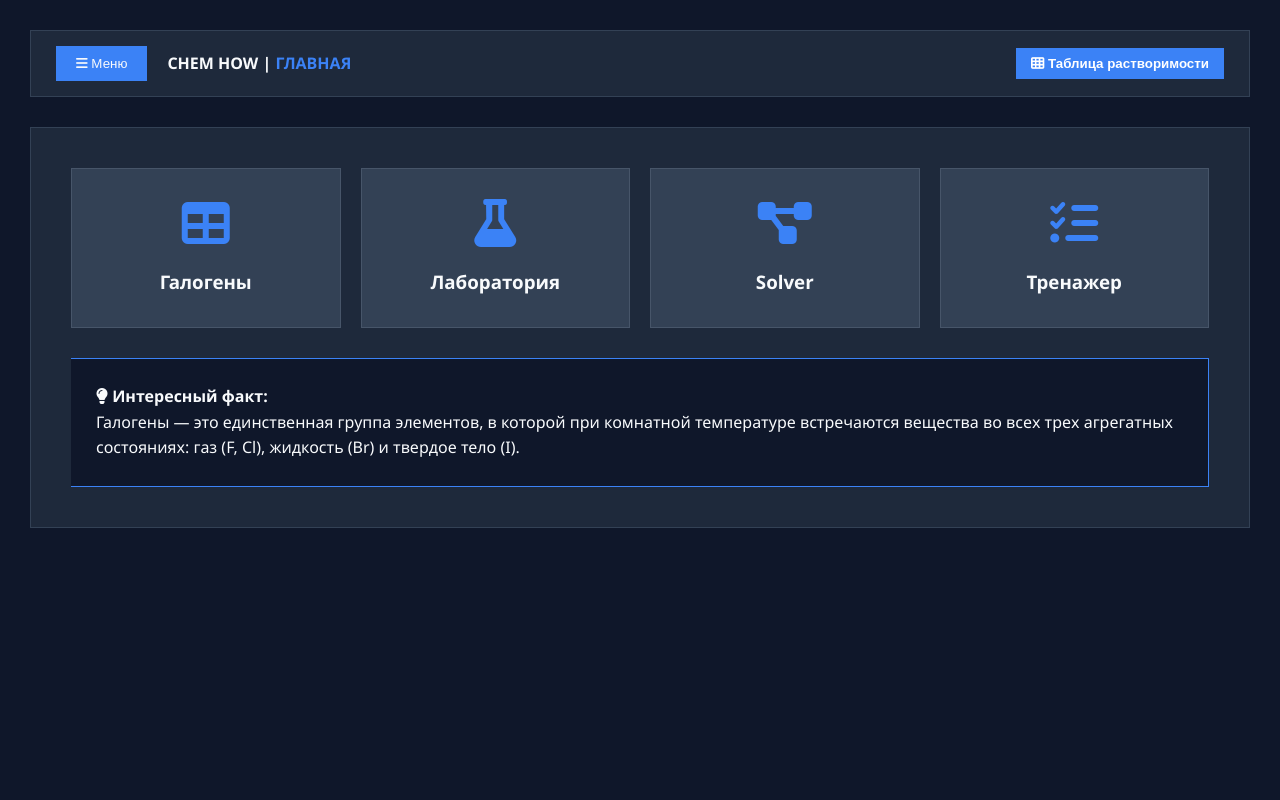
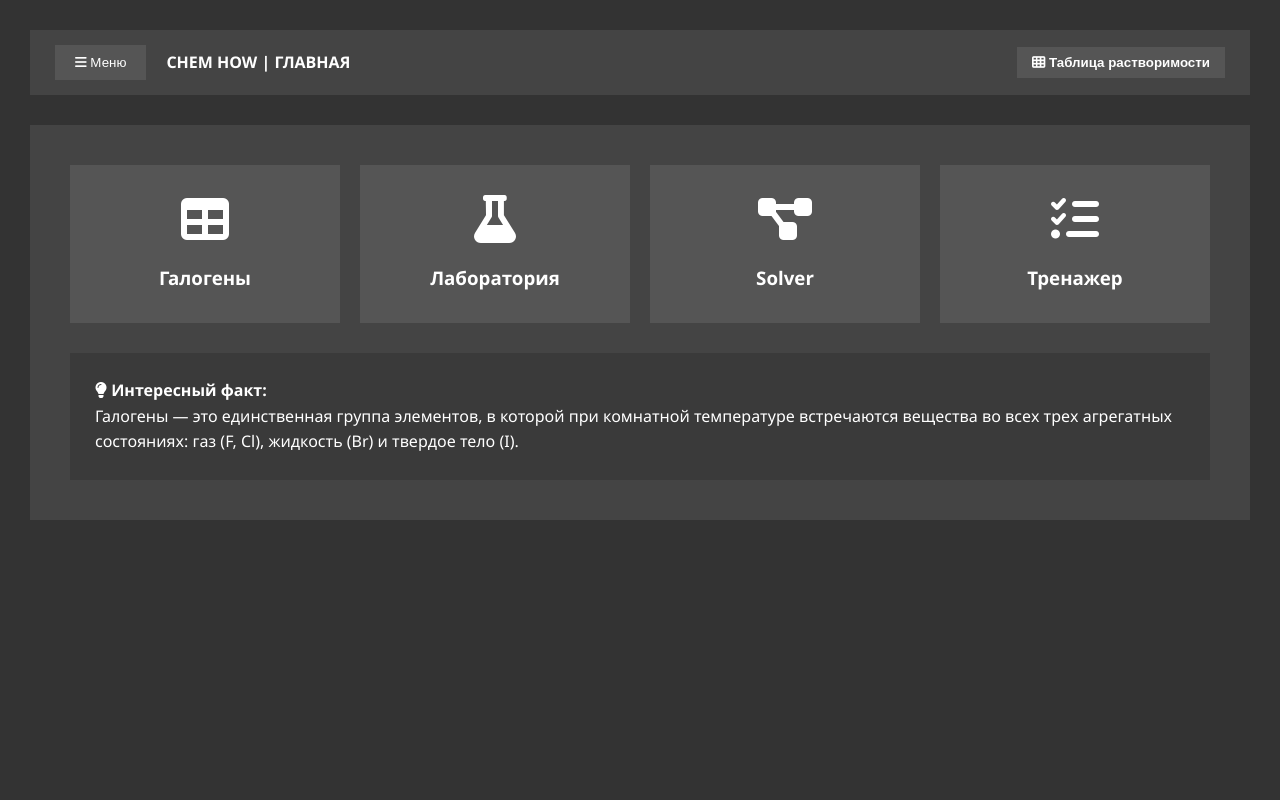
Before and after one commit to svechnikovada/ChemHow_2, a Python web app: template app/templates/base.html in a window 1280 px wide. Run offline with Jinja, Linux system fonts and the light colour scheme; the template is opened without the code that fills it, so the values that code supplies are empty.

Commit message:
Update base.html

```diff
--- a/app/templates/base.html
+++ b/app/templates/base.html
@@ -7,129 +7,114 @@
     <link rel="stylesheet" href="https://cdnjs.cloudflare.com/ajax/libs/font-awesome/6.0.0/css/all.min.css">
     <style>
         * { margin: 0; padding: 0; box-sizing: border-box; }
-        body { font-family: 'Segoe UI', Tahoma, Geneva, Verdana, sans-serif; background: #0f172a; color: #f8fafc; line-height: 1.6; overflow-x: hidden; }
+        body { background: #333333; color: #ffffff; font-family: 'Segoe UI', Tahoma, Geneva, Verdana, sans-serif; line-height: 1.6; }
         .container { display: flex; min-height: 100vh; }
 
-        /* Сайдбар — вообще без декора */
+        /* Сайдбар */
         .sidebar {
-            width: 280px; background: #1e293b;
-            color: white; padding: 20px 0; position: fixed; height: 100vh;
+            width: 280px; background: #444444;
+            color: #ffffff; padding: 20px 0; position: fixed; height: 100vh;
             left: 0; top: 0; transform: translateX(-100%); transition: transform 0s;
             z-index: 1000;
         }
         .sidebar.active { transform: translateX(0); }
-        .sidebar-header { display: flex; justify-content: space-between; align-items: center; padding: 0 20px 20px; border-bottom: 1px solid #334155; }
+        .sidebar-header { display: flex; justify-content: space-between; align-items: center; padding: 0 20px 20px; border-bottom: 1px solid #555555; }
         .nav-menu { list-style: none; padding: 20px 0; }
-        .nav-item { padding: 15px 25px; cursor: pointer; background: transparent; border-left: none; }
-        .nav-item a { color: white; text-decoration: none; display: flex; align-items: center; gap: 15px; }
+        .nav-item { padding: 15px 25px; cursor: pointer; background: transparent; }
+        .nav-item a { color: #ffffff; text-decoration: none; display: flex; align-items: center; gap: 15px; }
 
-        /* Контент — без скруглений и теней */
+        /* Контент */
         .main-content { flex: 1; padding: 30px; margin-left: 0; }
-        .top-bar { background: #1e293b; padding: 15px 25px; margin-bottom: 30px; display: flex; align-items: center; border: 1px solid #334155; }
-        .menu-toggle { background: #3b82f6; color: white; border: none; padding: 10px 20px; cursor: pointer; }
+        .top-bar { background: #444444; padding: 15px 25px; margin-bottom: 30px; display: flex; align-items: center; }
+        .menu-toggle { background: #555555; color: #ffffff; border: none; padding: 10px 20px; cursor: pointer; }
 
-        .content-section { display: none; background: #1e293b; padding: 40px; border: 1px solid #334155; }
+        .content-section { display: none; background: #444444; padding: 40px; }
         .content-section.active { display: block; }
 
-        /* Сетка плиток — без hover эффектов и скруглений */
+        /* Сетка плиток */
         .home-grid { display: grid; grid-template-columns: repeat(auto-fit, minmax(220px, 1fr)); gap: 20px; }
-        .nav-box { background: #334155; padding: 30px 20px; text-align: center; cursor: pointer; border: 1px solid #475569; }
-        .nav-box i { font-size: 3rem; color: #3b82f6; margin-bottom: 20px; }
+        .nav-box { background: #555555; padding: 30px 20px; text-align: center; cursor: pointer; }
+        .nav-box i { font-size: 3rem; color: #ffffff; margin-bottom: 20px; }
 
-        .fact-card { background: #0f172a; border: 1px solid #3b82f6; padding: 25px; margin-top: 30px; }
+        .fact-card { background: #3a3a3a; padding: 25px; margin-top: 30px; }
 
         /* Квантовые ячейки */
         .quantum-box { display: flex; gap: 20px; margin: 15px 0; }
-        .cell { width: 36px; height: 36px; border: 2px solid #3b82f6; display: inline-flex; align-items: center; justify-content: center; position: relative; background: #fff; color: #000; margin-right: 5px; font-weight: bold; }
-        .spin-up { color: #ef4444; opacity: 0; }
-        .spin-down { color: #3b82f6; opacity: 0; }
+        .cell { width: 36px; height: 36px; border: 2px solid #ffffff; display: inline-flex; align-items: center; justify-content: center; position: relative; background: #ffffff; color: #000000; margin-right: 5px; font-weight: bold; }
+        .spin-up { color: #ff4444; opacity: 0; }
+        .spin-down { color: #4444ff; opacity: 0; }
         .visible { opacity: 1; }
 
-        /* Элементы таблицы — без скруглений */
+        /* Элементы таблицы */
         .halogen-grid { display: grid; grid-template-columns: repeat(auto-fill, minmax(140px, 1fr)); gap: 20px; }
-        .element-card { background: #334155; border: 2px solid #3b82f6; padding: 20px; text-align: center; cursor: pointer; }
-        .element-card .symbol { font-size: 2.2rem; font-weight: 800; color: #3b82f6; }
+        .element-card { background: #555555; border: 2px solid #ffffff; padding: 20px; text-align: center; cursor: pointer; }
+        .element-card .symbol { font-size: 2.2rem; font-weight: 800; color: #ffffff; }
 
-        /* Лаборатория — убраны скругления и лишние обводки */
+        /* Лаборатория */
         .lab-layout { display: grid; grid-template-columns: 1fr 450px; gap: 30px; }
-        .shelf { background: #0f172a; padding: 20px; border: 1px solid #334155; height: fit-content; }
-        .shelf-title { font-size: 0.65rem; color: #94a3b8; text-transform: uppercase; margin: 10px 0 5px; border-bottom: 1px solid #334155; padding-bottom: 2px; }
+        .shelf { background: #3a3a3a; padding: 20px; height: fit-content; }
+        .shelf-title { font-size: 0.65rem; color: #cccccc; text-transform: uppercase; margin: 10px 0 5px; border-bottom: 1px solid #555555; padding-bottom: 2px; }
         .btn-grid { display: grid; grid-template-columns: repeat(4, 1fr); gap: 5px; }
-        .lab-btn { background: #334155; color: #f1f5f9; border: none; padding: 6px 2px; cursor: pointer; font-size: 0.7rem; }
+        .lab-btn { background: #555555; color: #ffffff; border: none; padding: 6px 2px; cursor: pointer; font-size: 0.7rem; }
 
-        .work-bench { background: #0f172a; border: 2px solid #3b82f6; display: flex; flex-direction: column; align-items: center; padding: 30px; min-height: 600px; position: relative; }
-        .test-tube { width: 85px; height: 240px; border: 2px solid rgba(255,255,255,0.25); border-top: none; position: relative; overflow: hidden; background: rgba(255,255,255,0.05); }
+        .work-bench { background: #3a3a3a; border: 2px solid #ffffff; display: flex; flex-direction: column; align-items: center; padding: 30px; min-height: 600px; position: relative; }
+        .test-tube { width: 85px; height: 240px; border: 2px solid #ffffff; border-top: none; position: relative; overflow: hidden; background: rgba(255,255,255,0.1); }
         .liquid { position: absolute; bottom: 0; width: 100%; height: 0%; z-index: 1; }
         .precipitate { position: absolute; bottom: 0; width: 100%; height: 0%; opacity: 0; z-index: 2; }
 
-        .equation-box { margin-top: 20px; width: 100%; background: #0f172a; padding: 15px; border-left: 4px solid #3b82f6; display: none; }
-        .eq-line { margin-bottom: 8px; font-family: 'Consolas', monospace; font-size: 0.8rem; border-bottom: 1px solid rgba(255,255,255,0.05); padding-bottom: 3px; }
-        .eq-label { color: #3b82f6; font-size: 0.6rem; text-transform: uppercase; font-weight: bold; display: block; }
+        .equation-box { margin-top: 20px; width: 100%; background: #333333; padding: 15px; display: none; }
+        .eq-line { margin-bottom: 8px; font-family: 'Consolas', monospace; font-size: 0.8rem; border-bottom: 1px solid #555555; padding-bottom: 3px; }
+        .eq-label { color: #cccccc; font-size: 0.6rem; text-transform: uppercase; font-weight: bold; display: block; }
 
         /* Solver */
-        .solver-input { width: 100%; padding: 15px; background: #0f172a; border: 2px solid #3b82f6; color: white; font-family: monospace; margin-bottom: 15px; outline: none; }
+        .solver-input { width: 100%; padding: 15px; background: #333333; border: 2px solid #ffffff; color: #ffffff; font-family: monospace; margin-bottom: 15px; outline: none; }
 
-        /* Модалка таблицы растворимости — без скруглений */
+        /* Модалка таблицы растворимости */
         .modal { display: none; position: fixed; z-index: 2000; left: 0; top: 0; width: 100%; height: 100%; background: rgba(0,0,0,0.85); }
-        .modal-content { background: #1e293b; margin: 5% auto; padding: 20px; width: 90%; max-width: 850px; border: 1px solid #3b82f6; }
-        .sol-table { width: 100%; border-collapse: collapse; font-size: 0.75rem; text-align: center; color: white; }
-        .sol-table th, .sol-table td { border: 1px solid #334155; padding: 5px; }
-        .sol-table th { background: #3b82f6; }
-        .res-r { background: #1e3a5f; }
-        .res-n { background: #7f1a1a; font-weight: bold; }
+        .modal-content { background: #444444; margin: 5% auto; padding: 20px; width: 90%; max-width: 850px; }
+        .sol-table { width: 100%; border-collapse: collapse; font-size: 0.75rem; text-align: center; color: #ffffff; }
+        .sol-table th, .sol-table td { border: 1px solid #555555; padding: 5px; }
+        .sol-table th { background: #555555; }
+        .res-r { background: #3a3a3a; }
+        .res-n { background: #662222; font-weight: bold; }
 
         @keyframes rise { 0% { transform: translateY(0); opacity: 1; } 100% { transform: translateY(-180px); opacity: 0; } }
         .bubble { position: absolute; background: rgba(255,255,255,0.4); border-radius: 50%; animation: rise 1.5s infinite linear; }
 
-        /* Полностью убираем желтый текст и лишние украшения */
-        .fact-card h4, .fact-card p, .fact-card, .top-bar h2, #quiz-q, .eq-label, .shelf-title, .info-panel p, .info-panel h3 {
-            color: #f8fafc;
-        }
-        .fact-card h4 i, .fact-card p i {
-            color: #f8fafc;
-        }
-        .fact-card {
-            color: #f8fafc;
-        }
-        button, .lab-btn, .nav-box, .element-card, .menu-toggle {
-            color: #f8fafc;
-        }
-        h2, h3, h4 {
-            color: #f8fafc;
-        }
-        .top-bar h2 span, #current-view-title {
-            color: #3b82f6;
-        }
-        .info-panel h3 {
-            color: #3b82f6;
-        }
-        /* Убираем все скругления и тени */
+        /* Убираем все скругления и лишние эффекты */
         * {
             border-radius: 0px !important;
         }
-        /* Убираем подпрыгивания и анимации наведения */
         .nav-box:hover, .element-card:hover, .lab-btn:hover, .menu-toggle:hover, button:hover {
             transform: none;
-            background: #334155;
+            background: #555555;
         }
-        /* Убираем левые цветные полоски у кнопок в сайдбаре */
         .nav-item:hover, .nav-item.active {
             background: none;
+        }
+        .fact-card, .equation-box, .top-bar, .content-section, .shelf, .work-bench, .modal-content {
+            box-shadow: none;
             border-left: none;
+            border-right: none;
         }
-        /* Убираем дополнительные обводки у информационных панелей */
-        .fact-card {
-            border-left: none;
+        h1, h2, h3, h4, p, span, a, button, div, label {
+            color: #ffffff;
         }
-        .equation-box {
-            border-left: none;
+        #current-view-title {
+            color: #ffffff;
         }
-        .top-bar, .content-section, .shelf, .work-bench, .modal-content, .element-card, .nav-box {
-            box-shadow: none;
+        .top-bar button {
+            background: #555555;
+            color: #ffffff;
         }
-        /* Кнопка таблицы растворимости — без скругления */
-        .top-bar button {
-            border-radius: 0px;
+        #lab-status {
+            color: #ffffff;
+        }
+        .fact-card h4 i, .fact-card p i {
+            color: #ffffff;
+        }
+        .solver-input::placeholder {
+            color: #aaaaaa;
         }
     </style>
 </head>
@@ -153,8 +138,8 @@
     <main class="main-content">
         <div class="top-bar">
             <button class="menu-toggle" id="menuToggle"><i class="fas fa-bars"></i> Меню</button>
-            <h2 style="margin-left: 20px; font-size: 1rem;"> CHEM HOW | <span id="current-view-title" style="color: #3b82f6;">ГЛАВНАЯ</span></h2>
-            <button onclick="openSolubility()" style="margin-left: auto; background: #3b82f6; border:none; padding:8px 15px; cursor:pointer; font-weight:bold; color: white;"><i class="fas fa-th"></i> Таблица растворимости</button>
+            <h2 style="margin-left: 20px; font-size: 1rem;"> CHEM HOW | <span id="current-view-title">ГЛАВНАЯ</span></h2>
+            <button onclick="openSolubility()" style="margin-left: auto; border:none; padding:8px 15px; cursor:pointer; font-weight:bold;"><i class="fas fa-th"></i> Таблица растворимости</button>
         </div>
 
         <div class="content-section active" id="home-section">
@@ -187,7 +172,7 @@
                 </div>
             </div>
             <div id="infoPanel" class="info-panel" style="margin-top: 20px;">
-                <h3 id="eName" style="color:#3b82f6;"></h3>
+                <h3 id="eName"></h3>
                 <div class="quantum-box" id="quantum-container"></div>
                 <p id="ePhys"></p>
                 <p id="eLayer" style="margin-top:10px; font-size:0.8rem;"></p>
@@ -358,7 +343,7 @@
                 res += `<div class="fact-card" style="margin-top:10px;"><strong>Шаг ${i+1}:</strong> ${db[key]}</div>`;
                 foundAny = true;
             } else {
-                res += `<div class="fact-card" style="margin-top:10px; border-left-color: #ef4444;"><strong>Шаг ${i+1}:</strong> Реакция ${chain[i]} &rarr; ${chain[i+1]} не найдена в базе.</div>`;
+                res += `<div class="fact-card" style="margin-top:10px;"><strong>Шаг ${i+1}:</strong> Реакция ${chain[i]} &rarr; ${chain[i+1]} не найдена в базе.</div>`;
             }
         }
         document.getElementById('solver-result').innerHTML = foundAny ? res : "Цепочка не распознана. Попробуйте использовать стандартные формулы (напр. Cl2, HCl).";
@@ -376,16 +361,16 @@
 
     function addReagent(reagent, mode) {
         if (!curAnion) return;
-        if (reagent === 'Ag' && curAnion === 'Cl') updateV('#fff', 'AgCl↓ Белый осадок', "AgNO3 + NaCl = AgCl↓ + NaNO3", "Ag+ + Cl- = AgCl↓");
-        if (reagent === 'NaOH' && curAnion === 'Cu') updateV('#0ea5e9', 'Cu(OH)2↓ Голубой осадок', "CuSO4 + 2NaOH = Cu(OH)2↓ + Na2SO4", "Cu2+ + 2OH- = Cu(OH)2↓");
+        if (reagent === 'Ag' && curAnion === 'Cl') updateV('#ffffff', 'AgCl↓ Белый осадок', "AgNO3 + NaCl = AgCl↓ + NaNO3", "Ag+ + Cl- = AgCl↓");
+        if (reagent === 'NaOH' && curAnion === 'Cu') updateV('#00bfff', 'Cu(OH)2↓ Голубой осадок', "CuSO4 + 2NaOH = Cu(OH)2↓ + Na2SO4", "Cu2+ + 2OH- = Cu(OH)2↓");
         if (reagent === 'HCl' && curAnion === 'CO3') {
             document.getElementById('lab-gas').style.display = 'block'; createBubbles();
             updateV('transparent', 'Выделение CO2↑', "Na2CO3 + 2HCl = 2NaCl + CO2↑ + H2O", "CO3 2- + 2H+ = CO2↑ + H2O");
         }
-        if (reagent === 'Ba' && curAnion === 'SO4') updateV('#f8fafc', 'BaSO4↓ Белый осадок', "Na2SO4 + BaCl2 = BaSO4↓ + 2NaCl", "Ba2+ + SO4 2- = BaSO4↓");
-        if (reagent === 'Pb' && curAnion === 'I') updateV('#fef08a', 'PbI2↓ Желтый осадок', "2KI + Pb(NO3)2 = PbI2↓ + 2KNO3", "Pb2+ + 2I- = PbI2↓");
+        if (reagent === 'Ba' && curAnion === 'SO4') updateV('#ffffff', 'BaSO4↓ Белый осадок', "Na2SO4 + BaCl2 = BaSO4↓ + 2NaCl", "Ba2+ + SO4 2- = BaSO4↓");
+        if (reagent === 'Pb' && curAnion === 'I') updateV('#ffff00', 'PbI2↓ Желтый осадок', "2KI + Pb(NO3)2 = PbI2↓ + 2KNO3", "Pb2+ + 2I- = PbI2↓");
         if (reagent === 'SCN' && curAnion === 'Fe3') {
-            document.getElementById('lab-liq').style.background = '#991b1b';
+            document.getElementById('lab-liq').style.background = '#ff4444';
             updateV('transparent', 'Fe(SCN)3 Кроваво-красный раствор', "FeCl3 + 3KSCN = Fe(SCN)3 + 3KCl", "Fe3+ + 3SCN- = Fe(SCN)3");
         }
     }
@@ -459,11 +444,11 @@
         const task = quizTasks[currentQuizIndex];
         const feedback = document.getElementById('quiz-feedback');
         if(ans === task.answer) {
-            feedback.style.color = '#4ade80';
+            feedback.style.color = '#00cc44';
             feedback.innerHTML = `<i class="fas fa-check-circle"></i> Верно!`;
             setTimeout(() => { currentQuizIndex = (currentQuizIndex + 1) % quizTasks.length; loadQuiz(); }, 2000);
         } else {
-            feedback.style.color = '#ef4444';
+            feedback.style.color = '#ff6666';
             feedback.innerHTML = `<i class="fas fa-times-circle"></i> Ошибка.`;
         }
     }
```
Also changed, not shown: other parts of app/templates/base.html (+18 -18 lines).
